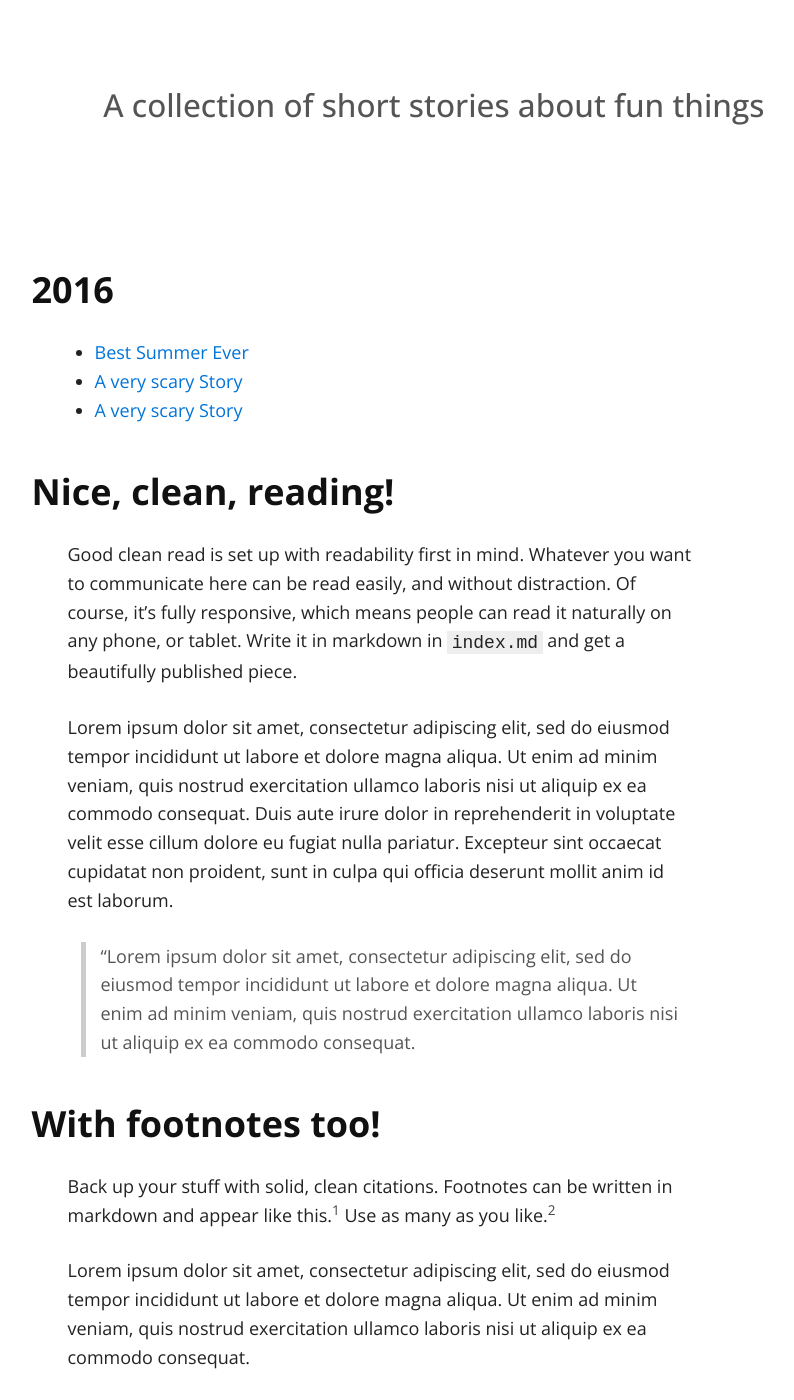
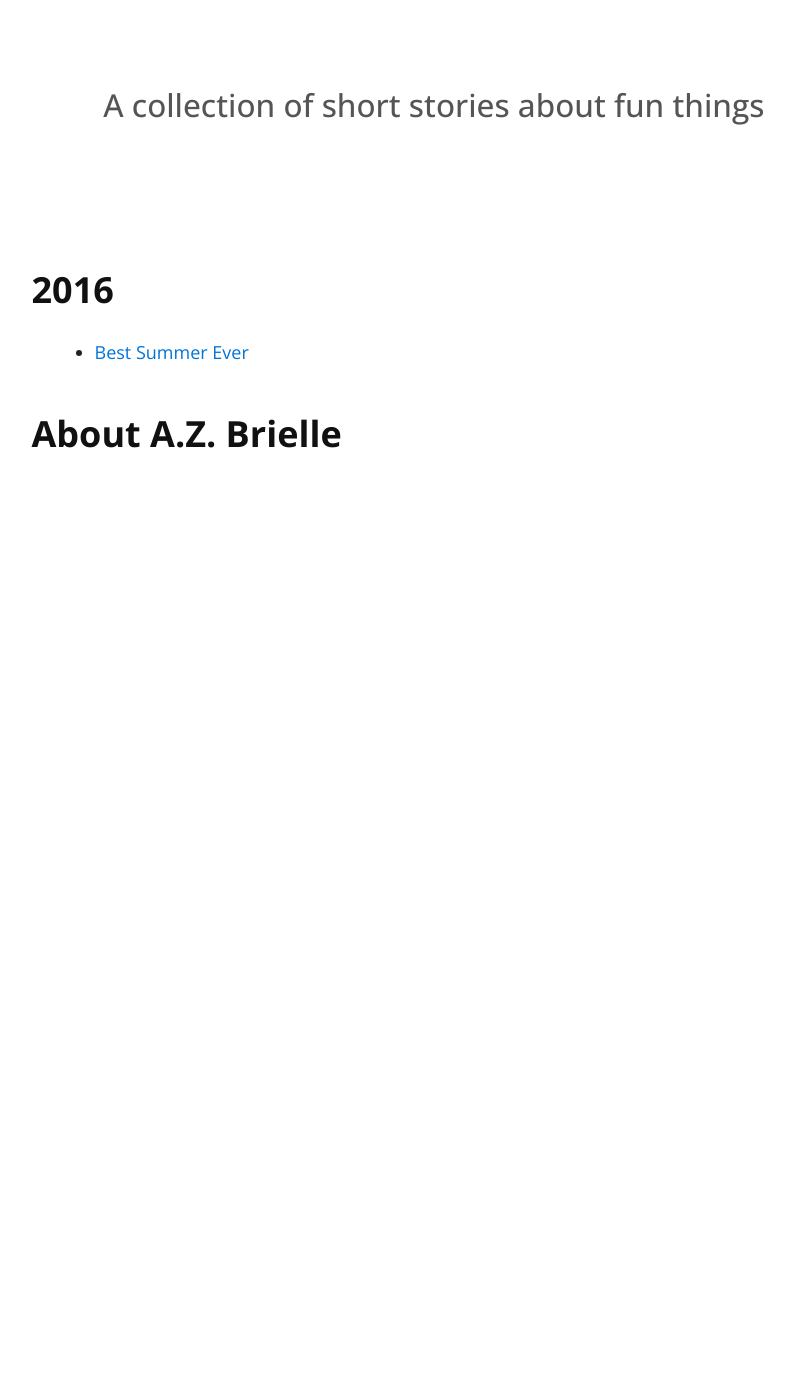
Before and after one commit to azbrielle/azbrielle.github.io, a Jekyll site: the page built from index.md, in a window 1280 px wide and 1400 px high, scrolled down 270 px. Shown: the whole window, without its empty margins (260-1054 px from the left). Built offline with Jekyll 4.4.1, drawn with Linux system fonts in a browser that asks for light colours; after the commit the page ends 900 px from its top, so only the background shows below that; some of the changed text lies outside the part shown.

Commit message:
Update index.md

```diff
--- a/index.md
+++ b/index.md
@@ -7,72 +7,8 @@ layout: default
 ### 2016
 
 * [Best Summer Ever](/stories/best-summer-ever.html)
-* [A very scary Story](/page2.html)
-* [A very scary Story](/stories/story1.html)
 
 
 
 
-### Nice, clean, reading!
-
-Good clean read is set up with readability first in mind. Whatever you want to communicate here can be read easily, and without distraction. Of course, it's fully responsive, which means people can read it naturally on any phone, or tablet. Write it in markdown in <code>index.md</code> and get a beautifully published piece.
-
-Lorem ipsum dolor sit amet, consectetur adipiscing elit, sed do eiusmod tempor incididunt ut labore et dolore magna aliqua. Ut enim ad minim veniam, quis nostrud exercitation ullamco laboris nisi ut aliquip ex ea commodo consequat. Duis aute irure dolor in reprehenderit in voluptate velit esse cillum dolore eu fugiat nulla pariatur. Excepteur sint occaecat cupidatat non proident, sunt in culpa qui officia deserunt mollit anim id est laborum.
-
-> "Lorem ipsum dolor sit amet, consectetur adipiscing elit, sed do eiusmod tempor incididunt ut labore et dolore magna aliqua. Ut enim ad minim veniam, quis nostrud exercitation ullamco laboris nisi ut aliquip ex ea commodo consequat.
-
-### With footnotes too!
-
-Back up your stuff with solid, clean citations. Footnotes can be written in markdown and appear like this.[^1] Use as many as you like.[^2]
-
-Lorem ipsum dolor sit amet, consectetur adipiscing elit, sed do eiusmod tempor incididunt ut labore et dolore magna aliqua. Ut enim ad minim veniam, quis nostrud exercitation ullamco laboris nisi ut aliquip ex ea commodo consequat.
-
-### Add social sharing buttons
-
-Simply add the following line anywhere in your markdown:
-
-<pre><code>{% raw  %}
-{% include sharing.html %}
-{% endraw %}
-</code></pre>
-
-and get a nice responsive sharing ribbon.
-
-{% include sharing.html %}
-
-Add this at the bottom, or the top, or between every other paragraph if you're desprate for social validation.
-
-Just remember to customize the buttons to fit your url in the `_includes/sharing.html` file. These buttons are made available and customizable by the good folks at kni-labs. See the documentation at [https://github.com/kni-labs/rrssb](https://github.com/kni-labs/rrssb) for more information.
-
-### Font awesome is also included
-
-<i class="fa fa-quote-left fa-3x fa-pull-left fa-border"></i> Now you can use all the cool icons you want! [Font Awesome](http://fontawesome.io) is indeed awesome. But wait, you don't need this sweetness and you don't want that little bit of load time from the font awesome css? No problem, just disable it in the `config.yml` file, and it won't be loaded.
-
-<ul class="fa-ul">
-  <li><i class="fa-li fa fa-check-square"></i>you can make lists...</li>
-  <li><i class="fa-li fa fa-check-square-o"></i>with cool icons like this,</li>
-  <li><i class="fa-li fa fa-spinner fa-spin"></i>even ones that move!</li>
-</ul>
-
-If you need them, you can stick any of the [605 icons](http://fontawesome.io/icons/) anywhere, with any size you like. ([See documentation](http://fontawesome.io/examples/))
-
-<i class="fa fa-building"></i>&nbsp;&nbsp;<i class="fa fa-bus fa-lg"></i>&nbsp;&nbsp;<i class="fa fa-cube fa-2x"></i>&nbsp;&nbsp;<i class="fa fa-paper-plane fa-3x"></i>&nbsp;&nbsp;<i class="fa fa-camera-retro fa-4x">
-
-### Add images to make your point
-
-Images play nicely with this template as well. Add diagrams or charts to make your point, and the template will fit them in appropriately.
-
-<img src="images/hello.svg" alt="sample image">
-
-Lorem ipsum dolor sit amet, consectetur adipiscing elit, sed do eiusmod tempor incididunt ut labore et dolore magna aliqua. Ut enim ad minim veniam, quis nostrud exercitation ullamco laboris nisi ut aliquip ex ea commodo consequat. Duis aute irure dolor in reprehenderit in voluptate velit esse cillum dolore eu fugiat nulla pariatur. Excepteur sint occaecat cupidatat non proident, sunt in culpa qui officia deserunt mollit anim id est laborum.
-
-Thanks to [Shu Uesengi](https://github.com/chibicode) for inspiring and providing the base for this template with his excellent work, [solo](https://github.com/chibicode).
-
-
-<hr>
-
-##### Footnotes:
-
-[^1]: This is a footnote. Click to return.
-
-[^2]: Here is another.
+### About A.Z. Brielle
```
